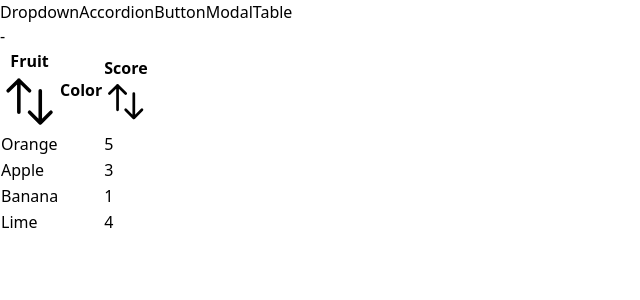
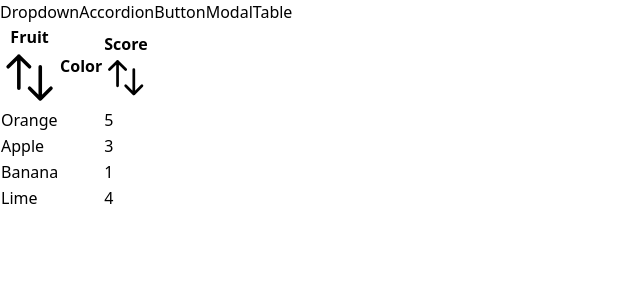
Before and after one commit to FrancescoSanti1/react-navigation, a React (Vite) app: page /table in a window 1280 px wide. Shown: the top 300 px of the page, without its empty margins (0-640 px from the left). Built offline with nearby package versions, Linux system fonts and the light colour scheme.

Commit message:
remove debug code

```diff
--- a/src/components/SortableTable.jsx
+++ b/src/components/SortableTable.jsx
@@ -77,8 +77,5 @@ export default function SortableTable(props) {
         });
     }
 
-    return <div>
-        {sortOrder} - {sortBy}
-        <Table {...props} config={updatedConfig} data={sortedData} />
-    </div>
+    return <Table {...props} config={updatedConfig} data={sortedData} />
 }
```
